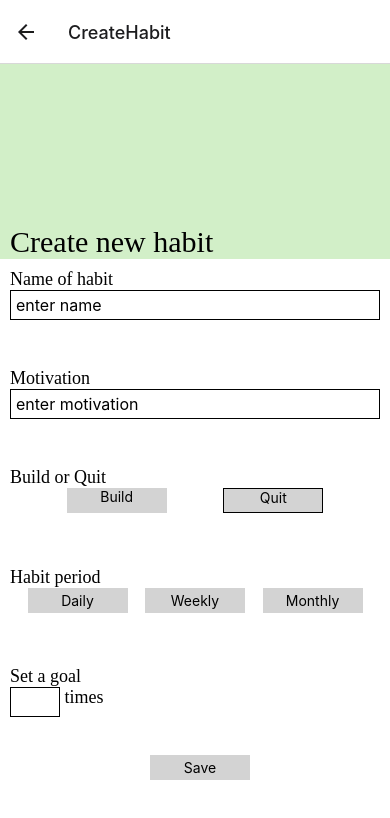
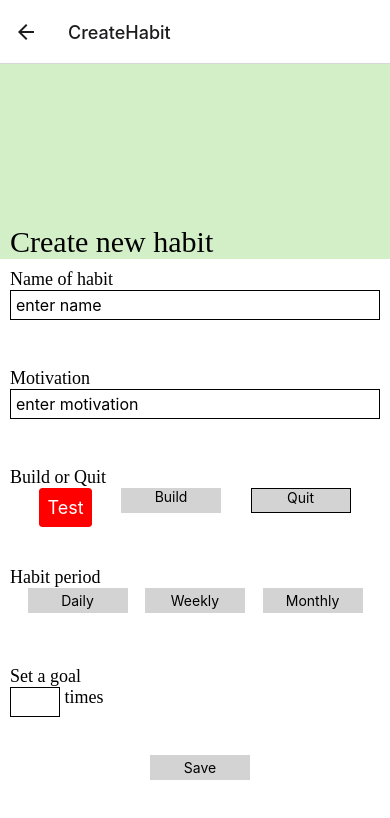
Before and after one commit to Cstew12/cse115A, a React Native app: screen /CreateHabit in a window 390 px wide. Shown: the top 818 px of the page. Built offline with nearby package versions, Linux system fonts and the light colour scheme.

Commit message:
Added react native elements package, tested a button

```diff
--- a/App.js
+++ b/App.js
@@ -5,12 +5,14 @@ import LoginScreen from './app/screens/LoginScreen';
 import { NavigationContainer } from '@react-navigation/native';
 import { createNativeStackNavigator } from '@react-navigation/native-stack';
 import RegisterPage from './app/screens/RegisterPage';
+import { SafeAreaProvider } from 'react-native-safe-area-context';
 
 
 const Stack = createNativeStackNavigator();
 
 export default function App() {
   return (
+    <SafeAreaProvider>
       <NavigationContainer>
         <Stack.Navigator>
           <Stack.Screen name="Login" component={LoginScreen} />
@@ -18,5 +20,6 @@ export default function App() {
           <Stack.Screen name="Register" component={RegisterPage} />
         </Stack.Navigator>
       </NavigationContainer>
+    </SafeAreaProvider>
   );
 }
--- a/app/screens/CreateHabitScreen.js
+++ b/app/screens/CreateHabitScreen.js
@@ -1,5 +1,7 @@
 import React, { useState } from 'react';
-import { Button, StyleSheet, Text, TextInput, TouchableHighlight, TouchableOpacity, View } from 'react-native';
+import { StyleSheet, Text, TextInput, TouchableHighlight, TouchableOpacity, View } from 'react-native';
+import { Button } from 'react-native-elements';
+
 
 function CreateHabitScreen(props) {
     const [build, setBuild] = useState(false);
@@ -22,6 +24,10 @@ function CreateHabitScreen(props) {
                 <View style={styles.options}>
                     <Text style={styles.options_font}>Build or Quit</Text>
                     <View style={{flexDirection: 'row', justifyContent: 'space-evenly'}}>
+                        <Button
+                            title="Test"
+                            buttonStyle={{backgroundColor: 'red', color: 'black'}}
+                        />
                         <TouchableOpacity
                             style={build ? styles.build_button : styles.build_pressed}
                             onPress={()=>setBuild(true)}
--- a/package.json
+++ b/package.json
@@ -15,7 +15,8 @@
     "react": "16.13.1",
     "react-dom": "16.13.1",
     "react-native": "https://github.com/expo/react-native/archive/sdk-42.0.0.tar.gz",
-    "react-native-safe-area-context": "3.2.0",
+    "react-native-elements": "^3.4.2",
+    "react-native-safe-area-context": "^3.2.0",
     "react-native-screens": "~3.4.0",
     "react-native-web": "^0.17.5"
   },
```
Also changed, not shown: 1 other file (tests, documents, lock files or other folders). Lines whose indentation alone changed are shown as unchanged.
